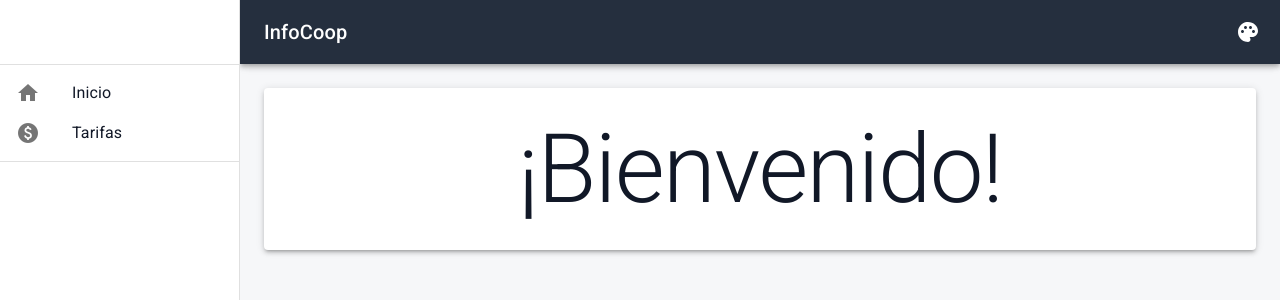
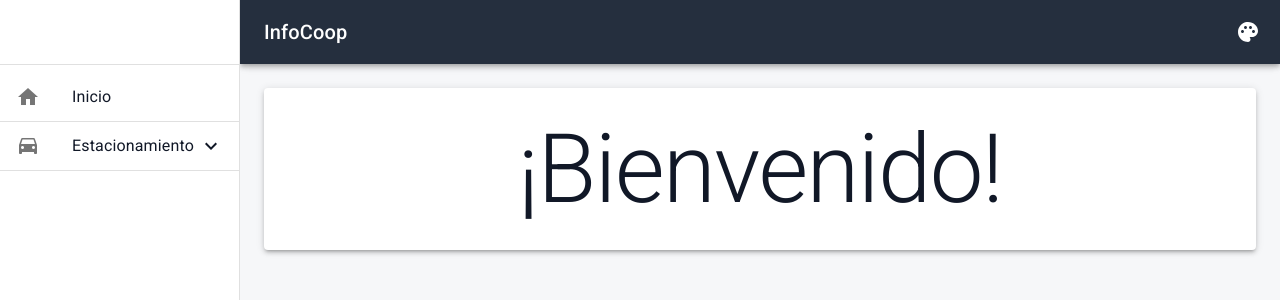
Before and after one commit to Tomyred/infocoop-app, a React (Create React App) app: page / in a window 1280 px wide. Shown: the top 300 px of the page. Built offline with nearby package versions, Linux system fonts and the light colour scheme.

Commit message:
collapse elements

```diff
--- a/src/app/config/navigationConfig.js
+++ b/src/app/config/navigationConfig.js
@@ -7,11 +7,18 @@ const navigationConfig = [
         icon: "home",
     },
     {
-        title: "Tarifas",
+        title: "Estacionamiento",
+        collapse: true,
+        icon: "drive_eta",
         route: "/rates",
-        icon: "paid",
+        children: [
+            {
+                title: "Tarifas",
+                route: "/rates",
+                icon: "paid",
+            },
+        ],
     },
-
 ];
 
 export default navigationConfig;
--- a/src/app/dashboard/index.js
+++ b/src/app/dashboard/index.js
@@ -16,7 +16,13 @@ import navigationConfig from "../config/navigationConfig";
 import { Route, Routes } from "react-router";
 import { Link } from "react-router-dom";
 import routes from "../config/routesConfig";
-import { createTheme, Icon, Paper } from "@mui/material";
+import {
+    Collapse,
+    createTheme,
+    Icon,
+    ListItemText,
+    Paper,
+} from "@mui/material";
 import Error404page from "../pages/error404Page";
 import { makeStyles } from "@mui/styles";
 import PaletteIcon from "@mui/icons-material/Palette";
@@ -24,6 +30,7 @@ import { ThemeProvider } from "@mui/system";
 import DashboardDialog from "./dialog";
 import { useSelector } from "react-redux";
 import { defaultTheme } from "../theme/theme";
+import { ExpandLess, ExpandMore } from "@mui/icons-material";
 
 const drawerWidth = 240;
 
@@ -41,6 +48,7 @@ const useStyles = makeStyles({
 });
 
 function Dashboard(props) {
+    console.log(props);
     const { window } = props;
     const [dialogToggler, setDialogToggler] = React.useState(false);
     const [mobileOpen, setMobileOpen] = React.useState(false);
@@ -53,17 +61,23 @@ function Dashboard(props) {
         setMobileOpen(!mobileOpen);
     };
 
+    const [open, setOpen] = React.useState(false);
+
+    const handleClick = element => {
+        setOpen({ [element]: !open[element] });
+    };
+
     const drawer = (
         <div>
             <Toolbar />
             <Divider />
             <List>
-                {navigationConfig.map(element => (
+                {navigationConfig.map((element, i) =>
+                    element.collapse ? (
+                        <div key={element.title}>
                             <ListItem
-                        component={Link}
-                        to={element.route}
+                                onClick={() => handleClick(element.title)}
                                 button
-                        key={element.title}
                             >
                                 {element.icon ? (
                                     <ListItemIcon>
@@ -72,11 +86,65 @@ function Dashboard(props) {
                                 ) : (
                                     ""
                                 )}
-                        <Typography>{element.title}</Typography>
+                                <ListItemText primary={element.title} />
+                                {open[element.title] ? (
+                                    <ExpandLess />
+                                ) : (
+                                    <ExpandMore />
+                                )}
                             </ListItem>
-                ))}
+                            <Collapse in={open[element.title]}>
+                                <List>
+                                    {element.children.map(child => {
+                                        return (
+                                            <ListItem
+                                                component={Link}
+                                                to={child.route}
+                                                button
+                                                key={child.title}
+                                            >
+                                                {child.icon ? (
+                                                    <ListItemIcon>
+                                                        <Icon>
+                                                            {child.icon}
+                                                        </Icon>
+                                                    </ListItemIcon>
+                                                ) : (
+                                                    ""
+                                                )}
+                                                <ListItemText
+                                                    primary={child.title}
+                                                />
+                                                <Divider />
+                                            </ListItem>
+                                        );
+                                    })}
                                 </List>
+                            </Collapse>
                             <Divider />
+                        </div>
+                    ) : (
+                        <div key={element.title}>
+                            <ListItem
+                                component={Link}
+                                to={element.route}
+                                button
+                            >
+                                {element.icon ? (
+                                    <ListItemIcon>
+                                        <Icon>{element.icon}</Icon>
+                                    </ListItemIcon>
+                                ) : (
+                                    ""
+                                )}
+                                <ListItemText primary={element.title} />
+                            </ListItem>
+                            <Divider />
+                        </div>
+                    )
+                )}
+            </List>
+            {/* <Divider /> */}
         </div>
     );
 
@@ -195,6 +263,7 @@ function Dashboard(props) {
 
 Dashboard.propTypes = {
     window: PropTypes.func,
+    asdas: "dasdsad",
 };
 
 export default Dashboard;
```
Lines whose indentation alone changed are shown as unchanged.
